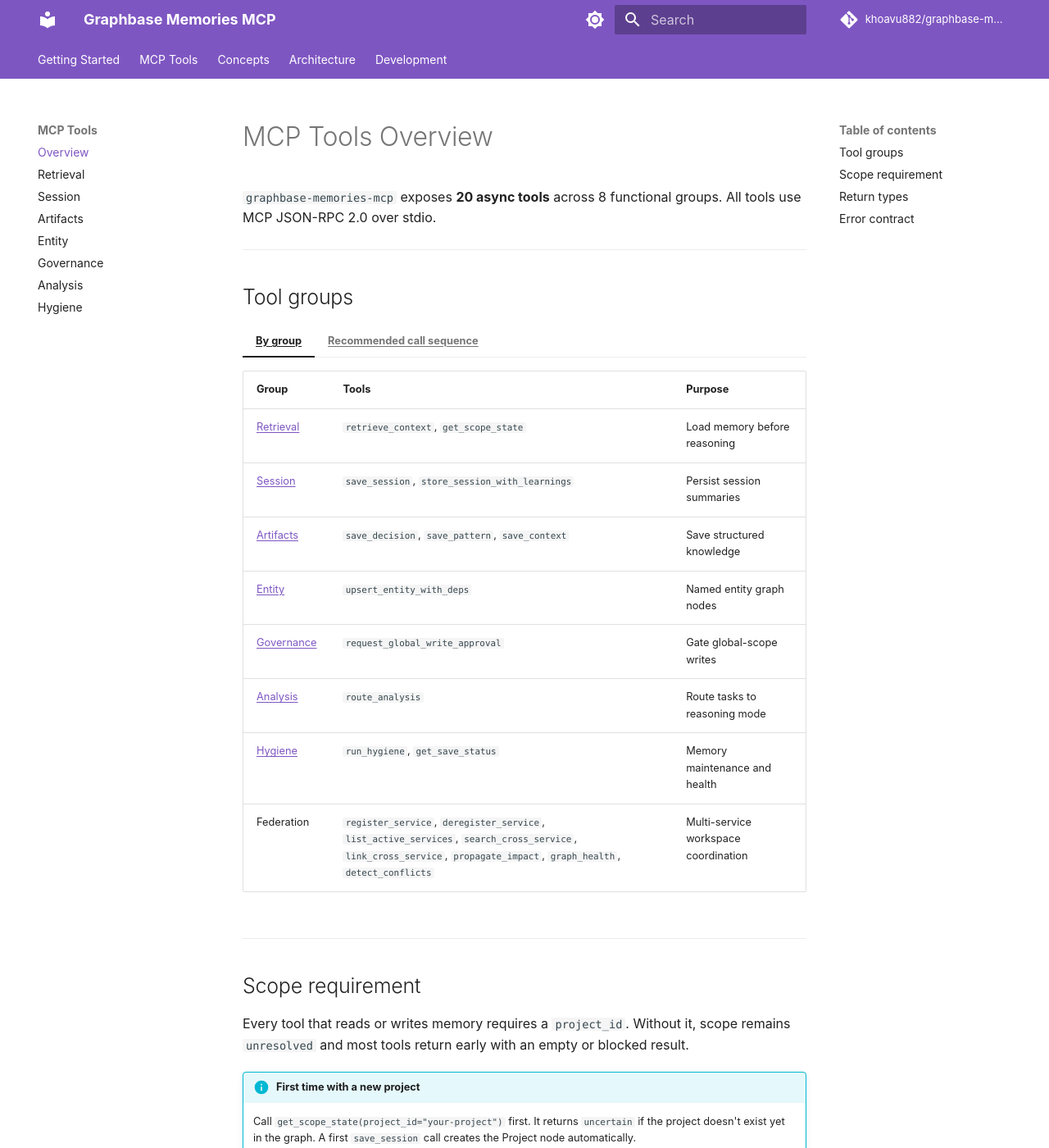
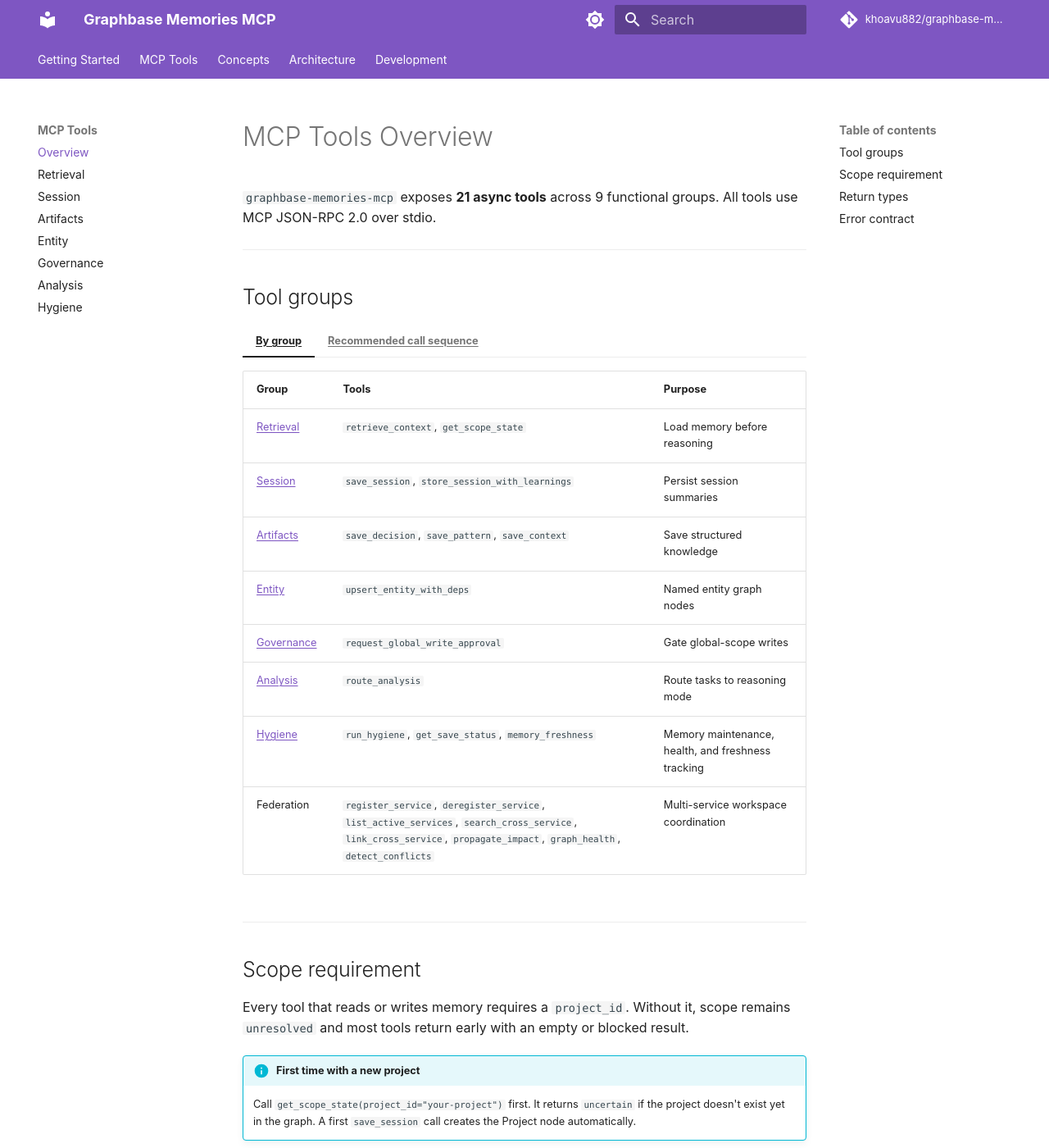
Before and after one commit to khoavu882/graphbase-memories-mcp, an MkDocs documentation site: the page built from docs/tools/index.md, in a window 1280 px wide and 1400 px high. Shown: the whole window at 82% size. Built offline with MkDocs 1.6.1 and Material for MkDocs 9.7.7, drawn with Linux system fonts in a browser that asks for light colours; comment, search, counter and statistics services are not loaded; some of the changed text lies outside the part shown.

Commit message:
docs: update tool count to 21, add memory_freshness and MCPError to tools overview

```diff
--- a/docs/tools/index.md
+++ b/docs/tools/index.md
@@ -1,6 +1,6 @@
 # MCP Tools Overview
 
-`graphbase-memories-mcp` exposes **20 async tools** across 8 functional groups. All tools use MCP JSON-RPC 2.0 over stdio.
+`graphbase-memories-mcp` exposes **21 async tools** across 9 functional groups. All tools use MCP JSON-RPC 2.0 over stdio.
 
 ---
 
@@ -16,7 +16,7 @@
     | [Entity](entity.md) | `upsert_entity_with_deps` | Named entity graph nodes |
     | [Governance](governance.md) | `request_global_write_approval` | Gate global-scope writes |
     | [Analysis](analysis.md) | `route_analysis` | Route tasks to reasoning mode |
-    | [Hygiene](hygiene.md) | `run_hygiene`, `get_save_status` | Memory maintenance and health |
+    | [Hygiene](hygiene.md) | `run_hygiene`, `get_save_status`, `memory_freshness` | Memory maintenance, health, and freshness tracking |
     | Federation | `register_service`, `deregister_service`, `list_active_services`, `search_cross_service`, `link_cross_service`, `propagate_impact`, `graph_health`, `detect_conflicts` | Multi-service workspace coordination |
 
 === "Recommended call sequence"
@@ -60,6 +60,7 @@
 | `SaveResult` | `save_session`, `save_decision`, `save_pattern`, `save_context`, `upsert_entity_with_deps` |
 | `BatchSaveResult` | `store_session_with_learnings` |
 | `HygieneReport` | `run_hygiene` |
+| `FreshnessReport` | `memory_freshness` |
 | `SaveStatusSummary` | `get_save_status` |
 | `AnalysisResult` | `route_analysis` |
 
```
Also changed, not shown: other parts of docs/tools/index.md (+1 -0 lines), README.md (+1 -1 lines), docs/index.md (+1 -1 lines).
